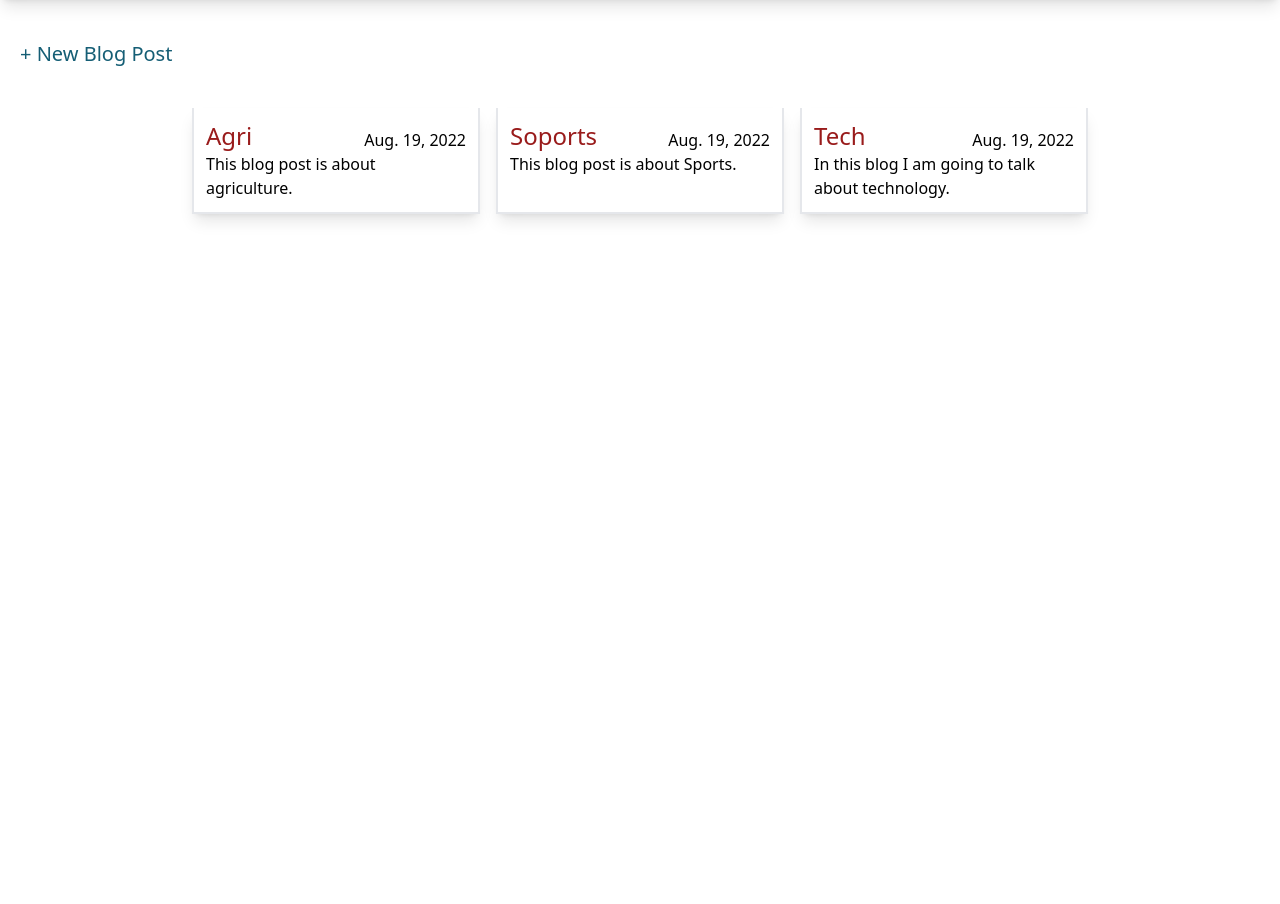
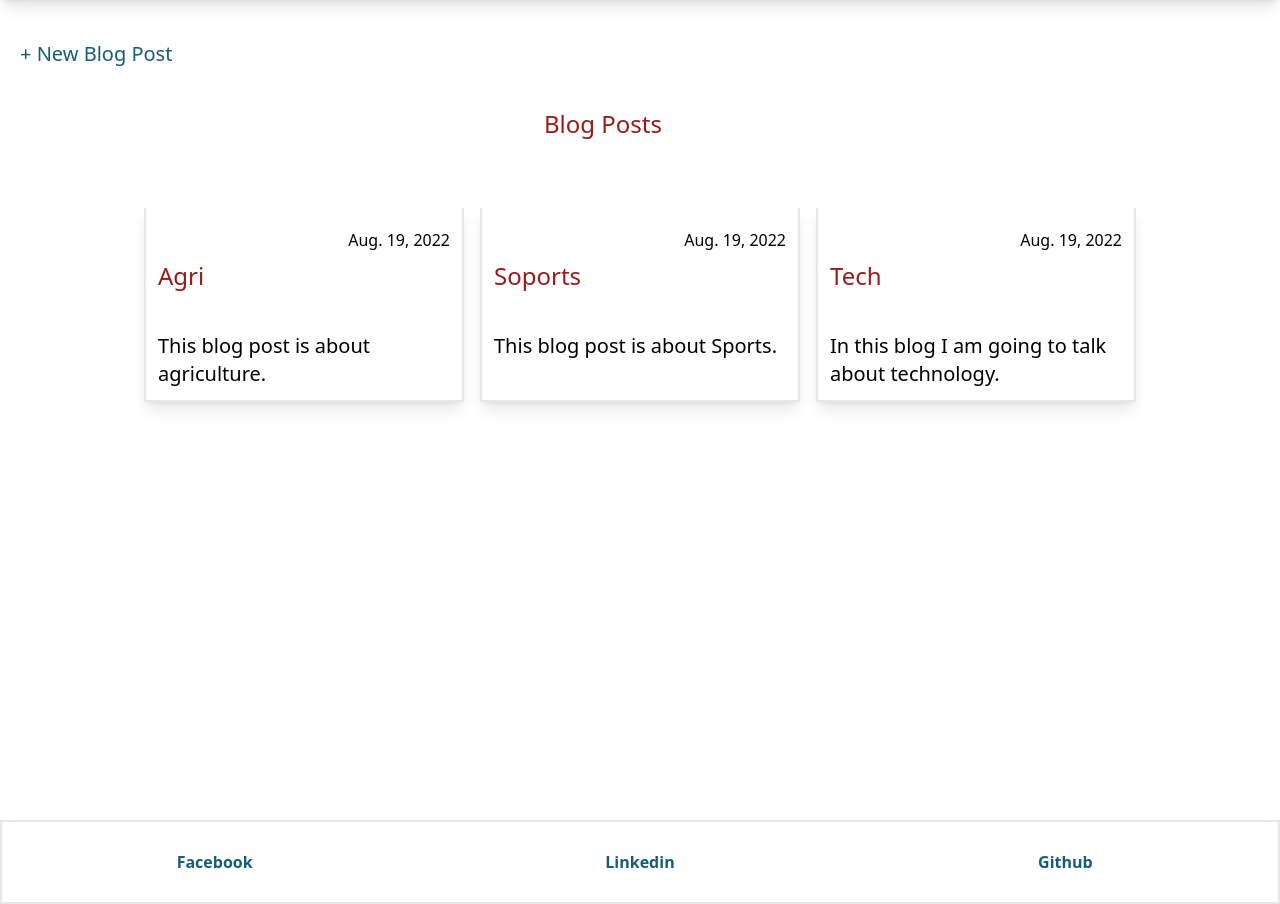
Before and after one commit to sohailshams/blog, a Django app: page / in a window 1280 px wide. Shown: the part 60-964 px from the top of the page. Before the commit the page ends 281 px from the top, so only its background shows below. Run offline with Django 4.2, Linux system fonts and the light colour scheme; data comes from the database, SQL or seed files in the repository; both versions use the stored data as it was after the commit; some libraries are stand-ins or nearby versions.

Commit message:
Added grid style and Blog Posts title

```diff
--- a/templates/base.html
+++ b/templates/base.html
@@ -14,6 +14,7 @@
 			<a class="text-cyan-800 text-2xl" href="{% url 'home' %}">Home</a>
 		</nav>
 	</header>
+	<div class="h-screen">
 	<!--If statement to render messages-->
 	<div class="my-0 mx-auto w-96 px-3">
 		{% if messages %}
@@ -24,6 +25,32 @@
 	</div>
     {% block content %}
     {% endblock %}
+</div>
+	<footer class="shadow-lg border-2">
+		<div class="grid grid-cols-3 text-center h-20 items-center">
+			<a
+			  class="font-bold text-cyan-800"
+			  target="_blank"
+			  href="https://www.facebook.com/sohail.252/"
+			>
+			  Facebook
+			</a>
+			<a
+			  class="font-bold text-cyan-800"
+			  target="_blank"
+			  href="https://www.linkedin.com/in/muhammad-sohail-shams-56995126/"
+			>
+			  Linkedin
+			</a>
+			<a
+			  class="font-bold text-cyan-800"
+			  target="_blank"
+			  href="https://github.com/sohailshams"
+			>
+			  Github
+			</a>
+		  </div>
+	</footer>
 </body>
 </html>
 <!-- {% load static tailwind_tags %} -->
--- a/templates/home.html
+++ b/templates/home.html
@@ -4,17 +4,25 @@
 <div class="my-5 p-5">
     <a class="text-cyan-800 text-xl" href="{% url 'blog_add' %}">+ New Blog Post</a>
 </div>
-<div class="flex justify-center space-x-5 ">
+{% if post_list %}
+<div class="h-20 my-5 mx-auto w-96 ">
+    <h1 class="text-2xl text-red-800 my-5 mx-auto w-48">Blog Posts</h1>
+</div>
+{% else %}
+<p class="text-orange-500 my-5 mx-auto w-96">No blog post is found, please try later.</p>
+{% endif %}
+<div class="flex justify-center space-x-5">
     <div class="grid grid-cols-1 gap-4 sm:grid-cols-2 md:grid-cols-3">
         {% for post in post_list %}
-        <div class="border-2 border-t-0 p-3 w-72 shadow-lg">
+        <div class="border-2 border-t-0 p-3 w-80 shadow-lg">
             <div class="flex justify-between">
-                <h2 class="text-2xl text-red-800 hover:text-sky-700"><a href="{% url 'blog_detail' post.id %}">{{post.title}}</a></h2>
+                <h2 class="text-2xl text-red-800 hover:text-sky-700 my-5 py-5"><a href="{% url 'blog_detail' post.id %}">{{post.title}}</a></h2>
                 <p class="mt-2">{{post.updated | date}}</p>
             </div>
-            <p>{{post.description}}</p>
+            <h3 class="text-xl">{{post.description}}</h3>
         </div>
     {% endfor %}
     </div>
 </div>
+
 {% endblock %}
--- a/theme/static/css/dist/styles.css
+++ b/theme/static/css/dist/styles.css
@@ -882,6 +920,24 @@ select {
   height: 100vh;
 }
 
+.h-20 {
+  height: 5rem;
+}
+
+.h-full {
+  height: 100%;
+}
+
+.h-fit {
+  height: -webkit-fit-content;
+  height: -moz-fit-content;
+  height: fit-content;
+}
+
+.h-\[300px\] {
+  height: 300px;
+}
+
 .w-96 {
   width: 24rem;
 }
@@ -910,6 +966,28 @@ select {
 
 .w-72 {
   width: 18rem;
+}
+
+.w-fit {
+  width: -webkit-fit-content;
+  width: -moz-fit-content;
+  width: fit-content;
+}
+
+.w-8\/12 {
+  width: 66.666667%;
+}
+
+.w-56 {
+  width: 14rem;
+}
+
+.w-48 {
+  width: 12rem;
+}
+
+.w-80 {
+  width: 20rem;
 }
 
 .max-w-full {
@@ -1066,6 +1157,14 @@ select {
   padding-left: 0.75rem;
 }
 
+.text-center {
+  text-align: center;
+}
+
+.align-middle {
+  vertical-align: middle;
+}
+
 .font-serif {
   font-family: ui-serif, Georgia, Cambria, "Times New Roman", Times, serif;
 }
@@ -1096,6 +1195,10 @@ select {
 
 .font-extralight {
   font-weight: 200;
+}
+
+.font-bold {
+  font-weight: 700;
 }
 
 .leading-normal {
```
Also changed, not shown: other parts of theme/static/css/dist/styles.css (+82 -0 lines), db.sqlite3.
